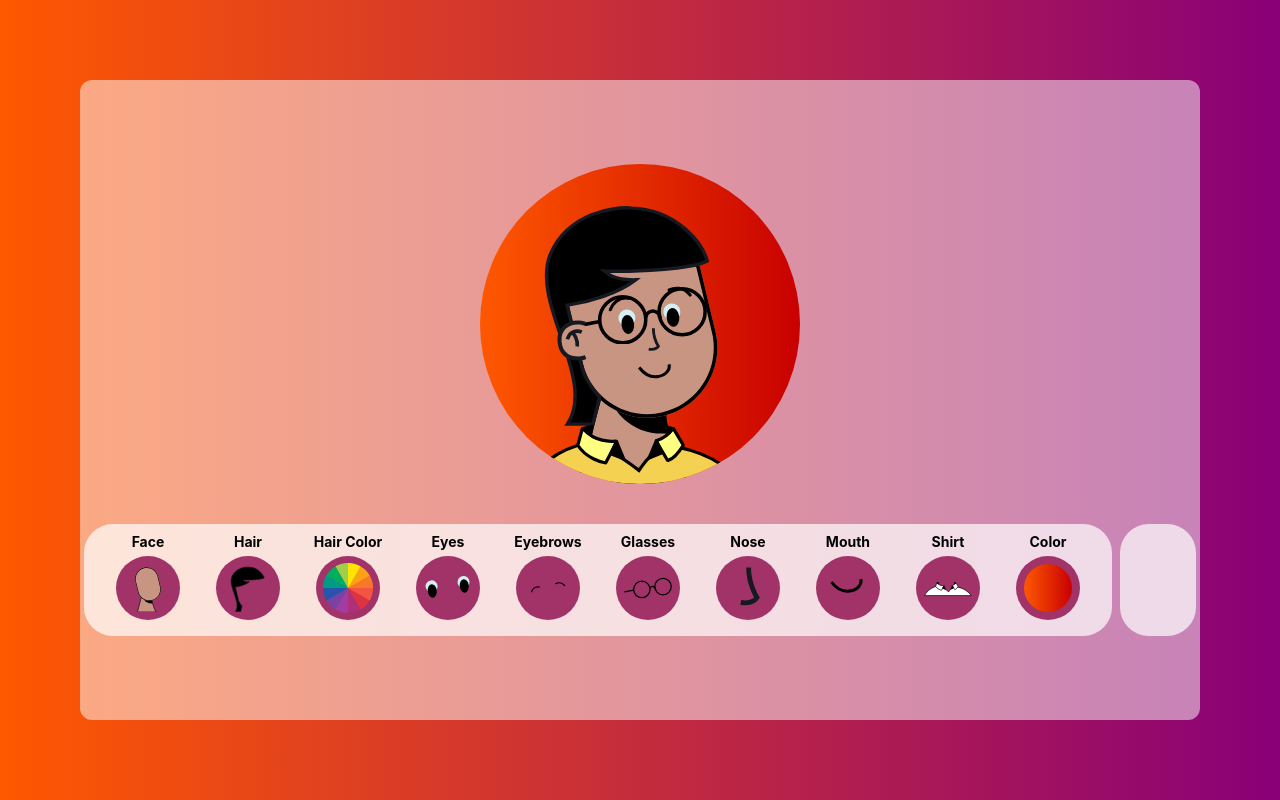
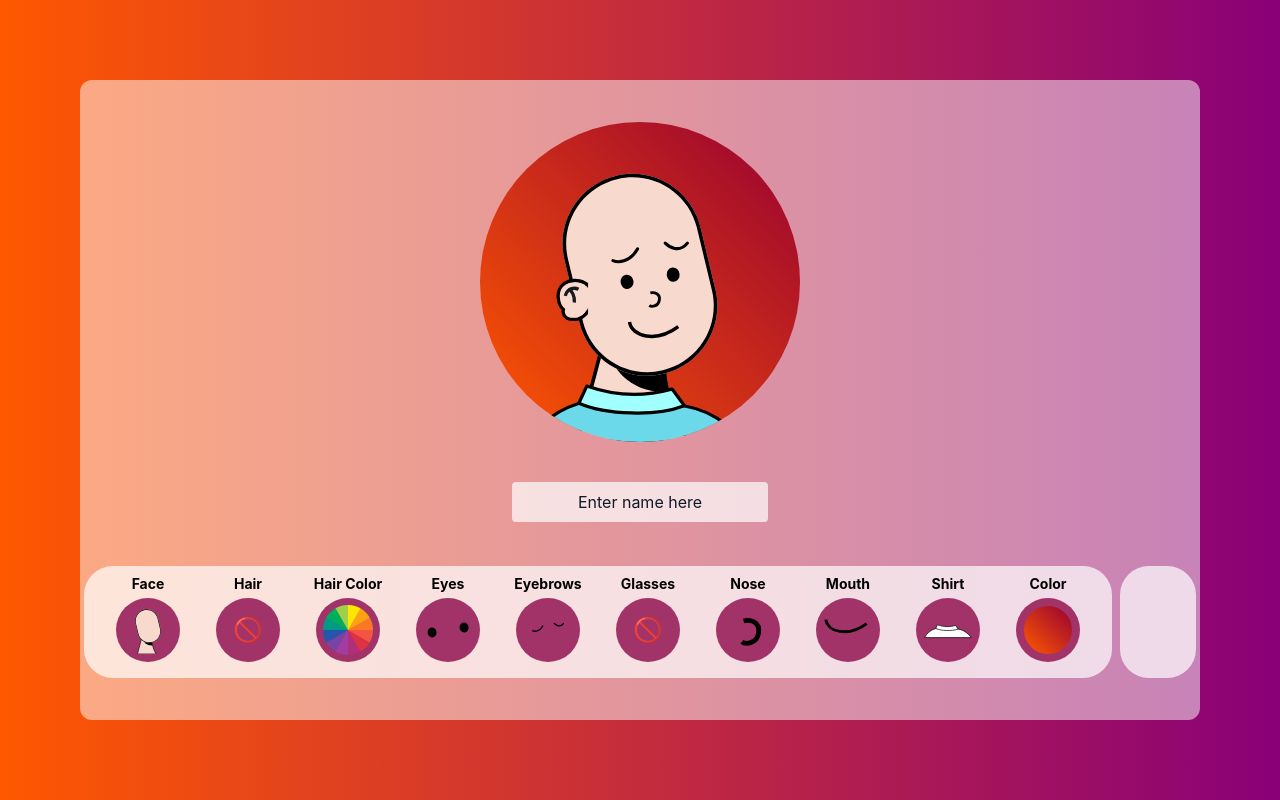
Before and after one commit to RussDow/ja-avatars, a React (Vite) app: page / in a window 1280 px wide. Built offline with nearby package versions, Linux system fonts and the light colour scheme; a web font is replaced by a local one.

Commit message:
add bald hair option restore name input and file save, based on it

```diff
--- a/src/App.tsx
+++ b/src/App.tsx
@@ -1,4 +1,4 @@
-import { useState, useCallback } from "react";
+import { useState, useCallback, ChangeEvent } from "react";
 import domtoimage from "dom-to-image";
 import { saveAs } from "file-saver";
 import ReactNiceAvatar from "./index";
@@ -8,14 +8,22 @@ import "./styles.css";
 import { NiceAvatarProps } from "./types";
 
 const App = () => {
+  const [nameError, setNameError] = useState(false);
   const [state, setState] = useState({
     config: genConfig({
       isGradient: Boolean(Math.round(Math.random())),
+      hairStyle: "none"
     }),
-    shape: "circle" as NiceAvatarProps["shape"]
+    shape: "circle" as NiceAvatarProps["shape"],
+    name: "",
   });
 
   const avatarId = "myAvatar";
+
+  const onInputChange = useCallback((e: ChangeEvent<HTMLInputElement>) => {
+    setState((prevState) => ({ ...prevState, name: e.target.value }));
+    setNameError(false);
+  }, []);
 
   const updateConfig = useCallback(
     (key: string | number, value: string | number | boolean) => {
@@ -32,12 +40,18 @@ const App = () => {
       ...prevState,
       config: genConfig({
         isGradient: Boolean(Math.round(Math.random())),
+        hairStyle: "none",
       }),
       name: "",
     }));
   }, []);
 
   const download = useCallback(async () => {
+    if (!state.name){
+      setNameError(true);
+      return;
+    }
+
     const scale = 2;
     const node = document.getElementById(avatarId);
     if (node) {
@@ -52,10 +66,10 @@ const App = () => {
         width: node.offsetWidth * scale,
       });
 
-      saveAs(blob,"avatar.png");
+      saveAs(blob, `${state.name}-avatar.png`);
       resetConfig();
     }
-  }, [resetConfig]);
+  }, [resetConfig, state.name]);
 
   return (
     <div className="App flex flex-col min-h-screen p-20">
@@ -69,6 +83,15 @@ const App = () => {
               shape={state.shape}
             />
           </div>
+          <div className="mb-10 flex flex-col items-center">
+            <input
+              className={`bg-white bg-opacity-70 w-64 h-10 p-2 mb-1 text-center outline-none z-50 text-black placeholder-gray-900 rounded ${nameError ? "border-2 border-red-700" : ""}`}
+              placeholder="Enter name here"
+              onChange={onInputChange}
+              value={state.name}
+            />
+            {nameError && <span className="text-red-700">Please enter your name.</span>}
+          </div>
           <AvatarEditor
             config={state.config}
             updateConfig={updateConfig}
--- a/src/AvatarEditor/index.tsx
+++ b/src/AvatarEditor/index.tsx
@@ -83,11 +83,15 @@ const AvatarEditor = ({
           tip="Hair"
           switchConfig={() => switchConfig("hairStyle", config.hairStyle)}
         >
-          <Hair
+          {config.hairStyle == "none" ? (
+            <span className="text-2xl">🚫</span>
+          ) : (
+            <Hair
             style={config.hairStyle!}
             color={config.hairColor!}
             colorRandom={true}
           />
+          )}
         </SectionWrapper>
 
         {/*Hair color*/}
--- a/src/hair/index.tsx
+++ b/src/hair/index.tsx
@@ -13,6 +13,7 @@ export default function hair(props: { style: string, color: string, colorRandom:
     case "strands": return <ThreeStrands color={color} />;
     case "womanLong": return <WomanLong color={color} />;
     case "womanShort": return <WomanShort color={color} />;
+    case "none": return <></>;
     case "normal":
     default:
       return <Normal color={color} />;
--- a/src/styles.css
+++ b/src/styles.css
@@ -583,12 +583,24 @@ video {
   margin-bottom: 2.5rem;
 }
 
+.mb-2 {
+  margin-bottom: 0.5rem;
+}
+
+.mb-1 {
+  margin-bottom: 0.25rem;
+}
+
 .flex {
   display: flex;
 }
 
 .hidden {
   display: none;
+}
+
+.h-10 {
+  height: 2.5rem;
 }
 
 .h-12 {
@@ -603,28 +615,12 @@ video {
   height: 4rem;
 }
 
-.h-7 {
-  height: 1.75rem;
-}
-
 .h-80 {
   height: 20rem;
 }
 
 .h-full {
   height: 100%;
-}
-
-.h-10 {
-  height: 2.5rem;
-}
-
-.h-1 {
-  height: 0.25rem;
-}
-
-.h-5\/6 {
-  height: 83.333333%;
 }
 
 .min-h-screen {
@@ -635,8 +631,8 @@ video {
   width: 4rem;
 }
 
-.w-7 {
-  width: 1.75rem;
+.w-64 {
+  width: 16rem;
 }
 
 .w-80 {
@@ -645,14 +641,6 @@ video {
 
 .w-full {
   width: 100%;
-}
-
-.w-10\/12 {
-  width: 83.333333%;
-}
-
-.w-5\/6 {
-  width: 83.333333%;
 }
 
 .flex-1 {
@@ -719,6 +707,15 @@ video {
   border-width: 0px;
 }
 
+.border-2 {
+  border-width: 2px;
+}
+
+.border-red-700 {
+  --tw-border-opacity: 1;
+  border-color: rgb(185 28 28 / var(--tw-border-opacity));
+}
+
 .bg-transparent {
   background-color: transparent;
 }
@@ -762,6 +759,10 @@ video {
   padding-top: 0.5rem;
 }
 
+.text-center {
+  text-align: center;
+}
+
 .text-2xl {
   font-size: 1.5rem;
   line-height: 2rem;
@@ -786,6 +787,41 @@ video {
   color: rgb(0 0 0 / var(--tw-text-opacity));
 }
 
+.text-red-600 {
+  --tw-text-opacity: 1;
+  color: rgb(220 38 38 / var(--tw-text-opacity));
+}
+
+.text-red-300 {
+  --tw-text-opacity: 1;
+  color: rgb(252 165 165 / var(--tw-text-opacity));
+}
+
+.text-red-800 {
+  --tw-text-opacity: 1;
+  color: rgb(153 27 27 / var(--tw-text-opacity));
+}
+
+.text-red-700 {
+  --tw-text-opacity: 1;
+  color: rgb(185 28 28 / var(--tw-text-opacity));
+}
+
+.text-red-900 {
+  --tw-text-opacity: 1;
+  color: rgb(127 29 29 / var(--tw-text-opacity));
+}
+
+.placeholder-gray-900::-moz-placeholder {
+  --tw-placeholder-opacity: 1;
+  color: rgb(17 24 39 / var(--tw-placeholder-opacity));
+}
+
+.placeholder-gray-900::placeholder {
+  --tw-placeholder-opacity: 1;
+  color: rgb(17 24 39 / var(--tw-placeholder-opacity));
+}
+
 .opacity-0 {
   opacity: 0;
 }
@@ -794,6 +830,11 @@ video {
   --tw-shadow: 0 1px 3px 0 rgb(0 0 0 / 0.1), 0 1px 2px -1px rgb(0 0 0 / 0.1);
   --tw-shadow-colored: 0 1px 3px 0 var(--tw-shadow-color), 0 1px 2px -1px var(--tw-shadow-color);
   box-shadow: var(--tw-ring-offset-shadow, 0 0 #0000), var(--tw-ring-shadow, 0 0 #0000), var(--tw-shadow);
+}
+
+.outline-none {
+  outline: 2px solid transparent;
+  outline-offset: 2px;
 }
 
 #root {
--- a/src/types.ts
+++ b/src/types.ts
@@ -6,8 +6,8 @@ type Style = {
 
 export type Sex = 'man' | 'woman'
 export type EarSize = 'small' | 'big'
-export type HairStyle = 'normal' | 'thick' | 'mohawk' | 'womanLong' | 'womanShort' | 'strands'
-export type HairStyleMan = 'normal' | 'thick' | 'mohawk' | 'strands'
+export type HairStyle = 'normal' | 'thick' | 'mohawk' | 'womanLong' | 'womanShort' | 'strands' | 'none'
+export type HairStyleMan = 'normal' | 'thick' | 'mohawk' | 'strands' | 'none'
 export type HairStyleWoman = 'normal' | 'womanLong' | 'womanShort'
 export type HatStyle = 'beanie' |'turban' | 'none'
 export type EyeStyle = 'circle' | 'oval' | 'smile' | 'shadow'
--- a/src/utils.ts
+++ b/src/utils.ts
@@ -75,7 +75,7 @@ export const defaultOptions: DefaultOptions = {
   faceColor: ["#F8D9CE", "#f9c9b6", "#deb3a3", "#c89583", "#AC6651", "#9c6458"],
   earSize: ["small", "big"],
   hairColor: ["#000000", "#ffffff", "#77311D", "#FC909F", "#D2EFF3", "#506AF4", "#F48150"],
-  hairStyleMan: ["normal", "thick", "mohawk"],
+  hairStyleMan: ["normal", "thick", "mohawk", "none"],
   hairStyleWoman: ["normal", "womanLong", "womanShort"],
   hatColor: ["#000", "#fff", "#77311D", "#FC909F", "#D2EFF3", "#506AF4", "#F48150"],
   hatStyle: ["none"],
```
